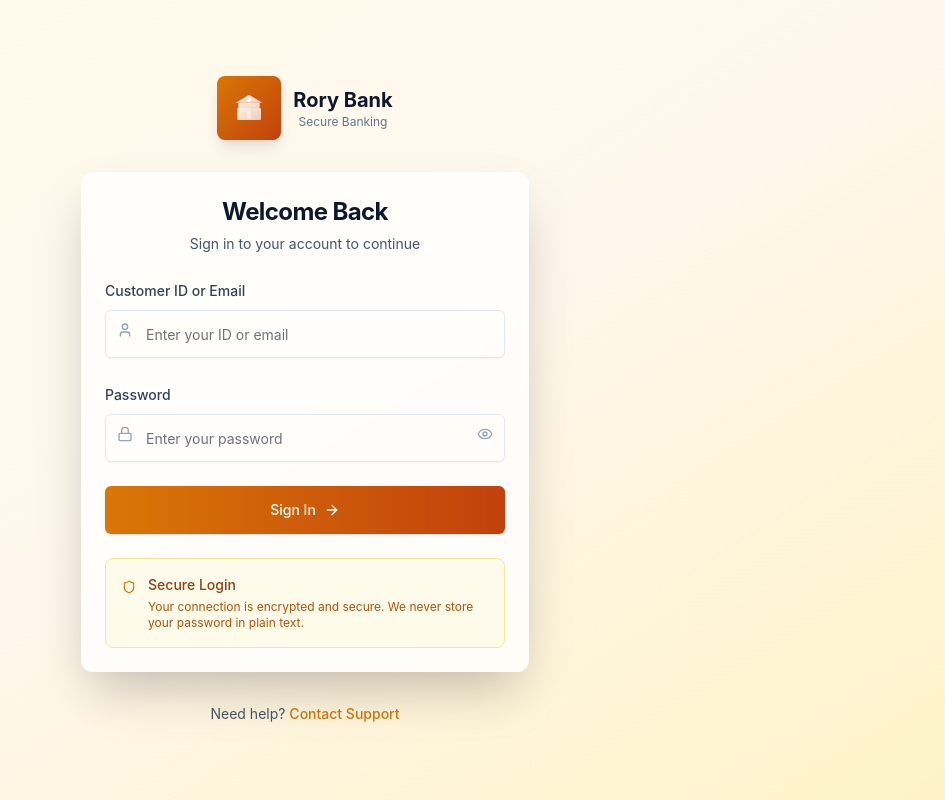
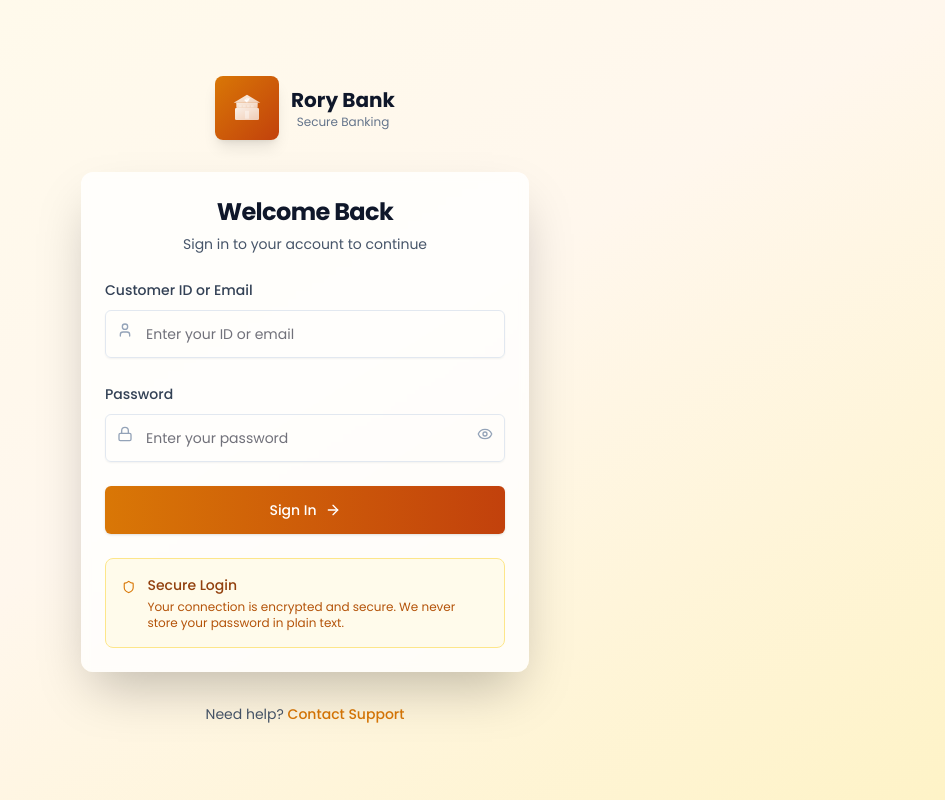
Before and after one commit to zoozebra768-ai/bank, a Next.js app: page /login in a window 1280 px wide. Shown: the whole page, without its empty margins (335-1280 px from the left). Built offline with nearby package versions, Linux system fonts and the light colour scheme.

Commit message:
changes to admin

```diff
--- a/src/app/dashboard/page.tsx
+++ b/src/app/dashboard/page.tsx
@@ -30,7 +30,7 @@ import {
 } from "lucide-react";
 import { useParams, useRouter } from "next/navigation";
 import { useState, useEffect } from "react";
-import { getTransactions, getTotalIncome, getTotalExpenses, getNetBalance, getStatementData } from "@/lib/transactions";
+import { getTransactions, getTotalIncome, getTotalExpenses, getNetBalance, getStatementData, type Transaction } from "@/lib/transactions";
 import { generateBankStatementPDF } from "@/lib/pdfStatement";
 import { getUserData, getUserDisplayName, getUserInitials, getUserAccountData, clearUserData } from "@/lib/user";
 import RoryBankLogo from "@/components/RoryBankLogo";
@@ -40,7 +40,7 @@ export default function AccountDetailsPage() {
   const router = useRouter();
   const [selectedFilter, setSelectedFilter] = useState<string>("all");
   const [mobileMenuOpen, setMobileMenuOpen] = useState(false);
-  const [transactions, setTransactions] = useState<any[]>([]);
+  const [transactions, setTransactions] = useState<Transaction[]>([]);
   const [loading, setLoading] = useState(true);
   const [availableBalance, setAvailableBalance] = useState(0);
 
--- a/src/app/globals.css
+++ b/src/app/globals.css
@@ -65,6 +65,6 @@
   }
   body {
     @apply bg-background text-foreground;
-    font-family: 'TD Graphik Medium', -apple-system, BlinkMacSystemFont, 'Segoe UI', Roboto, 'Helvetica Neue', Arial, sans-serif, 'Apple Color Emoji', 'Segoe UI Emoji', 'Segoe UI Symbol';
+    font-family: var(--font-poppins), 'TD Graphik Medium', -apple-system, BlinkMacSystemFont, 'Segoe UI', Roboto, 'Helvetica Neue', Arial, sans-serif, 'Apple Color Emoji', 'Segoe UI Emoji', 'Segoe UI Symbol';
   }
 }
--- a/src/app/layout.tsx
+++ b/src/app/layout.tsx
@@ -1,5 +1,12 @@
 import type { Metadata } from "next";
+import { Poppins } from "next/font/google";
 import "./globals.css";
+
+const poppins = Poppins({
+  subsets: ["latin"],
+  weight: ["300", "400", "500", "600", "700"],
+  variable: "--font-poppins",
+});
 
 export const metadata: Metadata = {
   title: {
@@ -144,7 +151,7 @@ export default function RootLayout({
   };
 
   return (
-    <html lang="en">
+    <html lang="en" className={poppins.variable}>
       <head>
         <link rel="icon" href="/favicon.svg" type="image/svg+xml" />
         <link rel="icon" href="/favicon.ico" sizes="any" />
@@ -152,9 +159,6 @@ export default function RootLayout({
         <meta name="theme-color" content="#D97706" />
         <meta name="viewport" content="width=device-width, initial-scale=1" />
         <meta name="format-detection" content="telephone=no" />
-        <link rel="preconnect" href="https://fonts.googleapis.com" />
-        <link rel="preconnect" href="https://fonts.gstatic.com" crossOrigin="anonymous" />
-        <link href="https://fonts.googleapis.com/css2?family=Poppins:wght@300;400;500;600;700&display=swap" rel="stylesheet" />
         <script
           type="application/ld+json"
           dangerouslySetInnerHTML={{
@@ -162,7 +166,7 @@ export default function RootLayout({
           }}
         />
       </head>
-      <body className="antialiased">
+      <body className={`antialiased ${poppins.className}`}>
         {children}
       </body>
     </html>
--- a/src/app/management/page.tsx
+++ b/src/app/management/page.tsx
@@ -45,7 +45,7 @@ export default function ManagementDashboard() {
 
   // Transaction data state
   const [transactions, setTransactions] = useState<Transaction[]>([]);
-  const [backups, setBackups] = useState<any[]>([]);
+  const [backups, setBackups] = useState<{ filename: string; created: string }[]>([]);
   const [editingTransaction, setEditingTransaction] = useState<number | null>(null);
   const [editForm, setEditForm] = useState({
     amount: '',
--- a/src/app/page.tsx
+++ b/src/app/page.tsx
@@ -19,7 +19,7 @@ import { useRouter } from "next/navigation";
 import Link from "next/link";
 import { useState, useEffect } from "react";
 import { Avatar, AvatarFallback } from "@/components/ui/avatar";
-import { getTransactions } from "@/lib/transactions";
+import { getTransactions, type Transaction } from "@/lib/transactions";
 import { isLoggedIn, getUserData, getUserDisplayName, getUserInitials, clearUserData } from "@/lib/user";
 import RoryBankLogo from "@/components/RoryBankLogo";
 
@@ -27,7 +27,7 @@ export default function LandingPage() {
   const router = useRouter();
   const [mobileMenuOpen, setMobileMenuOpen] = useState(false);
   const [loginStatus, setLoginStatus] = useState(false);
-  const [transactions, setTransactions] = useState<any[]>([]);
+  const [transactions, setTransactions] = useState<Transaction[]>([]);
 
   useEffect(() => {
     // Check if user is logged in
--- a/tailwind.config.ts
+++ b/tailwind.config.ts
@@ -10,19 +10,8 @@ export default {
   theme: {
     extend: {
       fontFamily: {
-        sans: [
-          'TD Graphik Medium',
-          '-apple-system',
-          'BlinkMacSystemFont',
-          'Segoe UI',
-          'Roboto',
-          'Helvetica Neue',
-          'Arial',
-          'sans-serif',
-          'Apple Color Emoji',
-          'Segoe UI Emoji',
-          'Segoe UI Symbol'
-        ],
+        sans: ['var(--font-poppins)', 'TD Graphik Medium', '-apple-system', 'BlinkMacSystemFont', 'Segoe UI', 'Roboto', 'Helvetica Neue', 'Arial', 'sans-serif', 'Apple Color Emoji', 'Segoe UI Emoji', 'Segoe UI Symbol'],
+        poppins: ['var(--font-poppins)', 'sans-serif'],
       },
       colors: {
         background: 'hsl(var(--background))',
```
